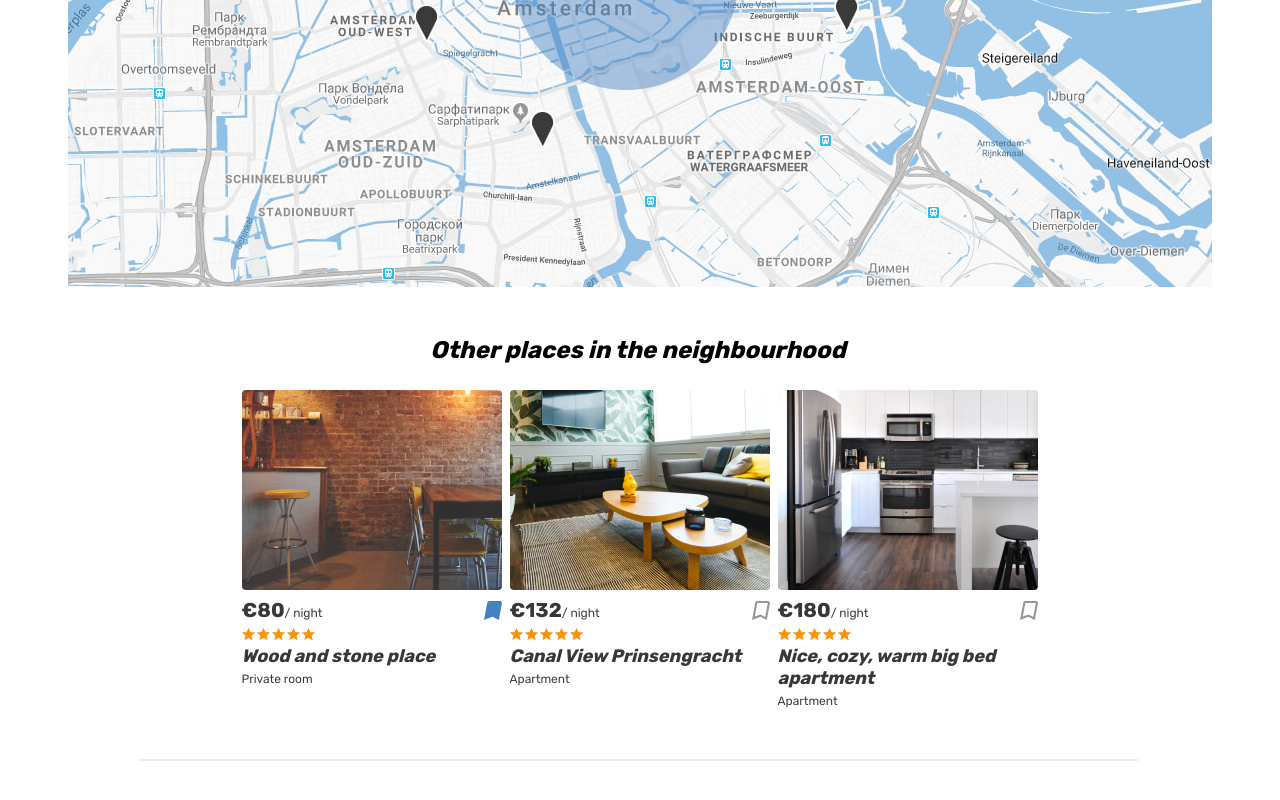
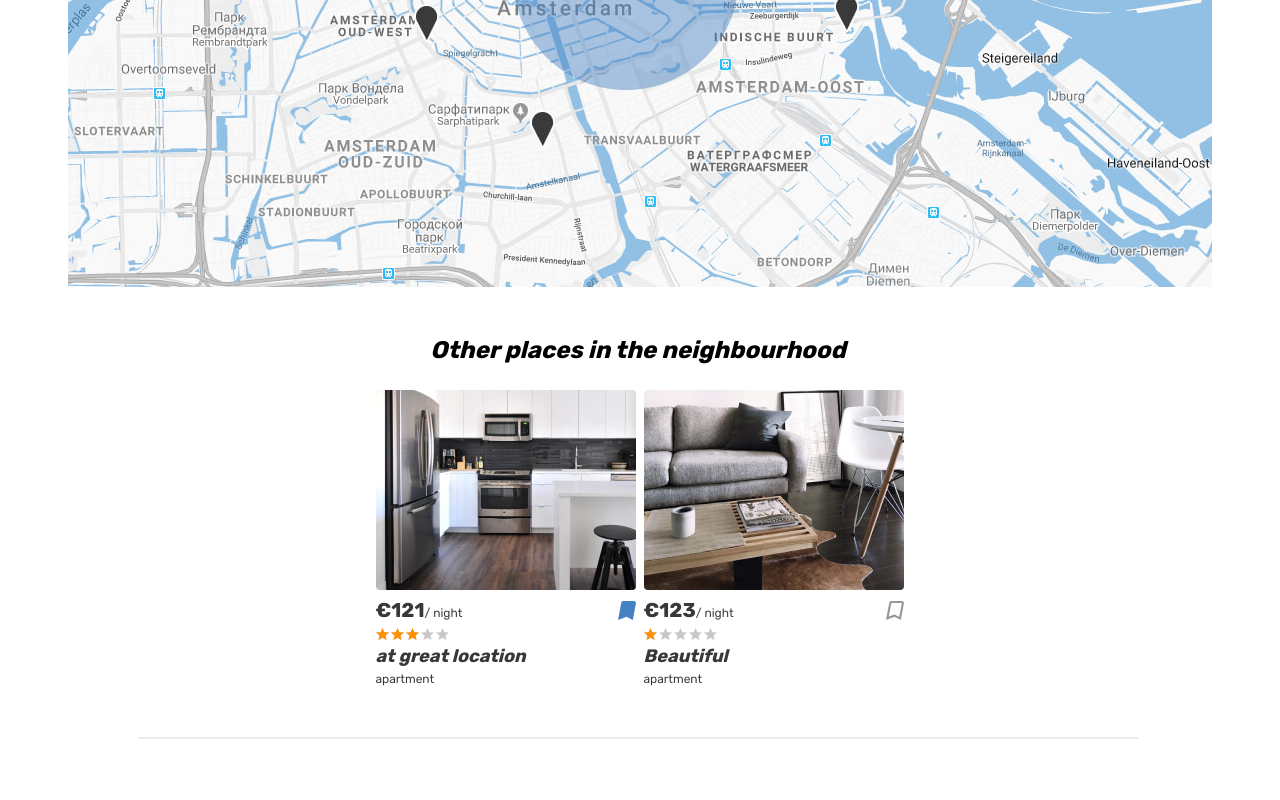
Before and after one commit to gdunaev/-------------, a React app: page /offer/1 in a window 1280 px wide. Shown: the part 2126-2926 px from the top of the page. Built offline with nearby package versions, Linux system fonts and the light colour scheme.

Commit message:
4.2.3. выводит предложения неподалеку

```diff
--- a/src/components/offer-card/offer-card.jsx
+++ b/src/components/offer-card/offer-card.jsx
@@ -7,7 +7,7 @@ import PropTypes from 'prop-types';
 
 const OfferCard = (props) => {
 
-  const {offer, onMouseOver} = props;
+  const {offer, onMouseOver, otherOffer} = props;
   const {id, price, isFavorite, isPremium, title, type, rating, previewImage} = offer;
 
   const ratingStyle = getRating(rating);
@@ -17,34 +17,42 @@ const OfferCard = (props) => {
   };
 
   return (
-    <article className="cities__place-card place-card" id = {id} onMouseOver={handleMouseOver}>
+    <article className={`${otherOffer ? `near-places__card` : `cities__place-card`} ${`place-card`}`} id = {id} onMouseOver={handleMouseOver}>
       <div className= {`place-card__mark ${!isPremium && `visually-hidden`}`}>
         <span>Premium</span>
       </div>
-      <div className="cities__image-wrapper place-card__image-wrapper">
+      <div className={`${otherOffer ? `near-places__image-wrapper` : `cities__image-wrapper`} ${`place-card__image-wrapper`}`}>
         <Link to="#">
-          <img className="place-card__image" src={previewImage} width="260" height="200" alt="Place image"/>
+          <img className="place-card__image"
+          src={previewImage}
+          width="260"
+          height="200"
+          alt="Place image"/>
         </Link>
       </div>
+
       <div className="place-card__info">
         <div className="place-card__price-wrapper">
           <div className="place-card__price">
             <b className="place-card__price-value">&euro;{price}</b>
             <span className="place-card__price-text">&#47;&nbsp;night</span>
           </div>
+
           <button className= {`place-card__bookmark-button button ${isFavorite && `place-card__bookmark-button--active`}`} type="button">
             <svg className="place-card__bookmark-icon" width="18" height="19">
               <use xlinkHref="#icon-bookmark"></use>
             </svg>
-            <span className="visually-hidden">To bookmarks</span>
+            <span className="visually-hidden">{otherOffer ? `In` : `To` ` bookmarks`}</span>
           </button>
         </div>
+
         <div className="place-card__rating rating">
           <div className="place-card__stars rating__stars">
             <span style={ratingStyle}></span>
             <span className="visually-hidden">Rating</span>
           </div>
         </div>
+
         <h2 className="place-card__name">
           <Link to={`offer/${id}`}>{title}</Link>
         </h2>
@@ -57,8 +65,56 @@ const OfferCard = (props) => {
 OfferCard.propTypes = {
   offer: offerPropTypes,
   setStateActiveOffer: PropTypes.func,
-  onMouseOver: PropTypes.func
+  onMouseOver: PropTypes.func,
+  otherOffer: PropTypes.bool
 };
 
 
 export default OfferCard;
+
+
+{ /* <article className="near-places__card place-card">
+  <div className="near-places__image-wrapper place-card__image-wrapper">
+    <Link to="#">
+      <img
+        className="place-card__image"
+        src="img/room.jpg"
+        width="260"
+        height="200"
+        alt="Place image"
+      />
+    </Link>
+  </div>
+
+
+  <div className="place-card__info">
+    <div className="place-card__price-wrapper">
+
+    <div className="place-card__price">
+        <b className="place-card__price-value">&euro;80</b>
+        <span className="place-card__price-text">&#47;&nbsp;night</span>
+      </div>
+      <button
+        className="place-card__bookmark-button place-card__bookmark-button--active button"
+        type="button"
+      >
+        <svg className="place-card__bookmark-icon" width="18" height="19">
+          <use xlinkHref="#icon-bookmark"></use>
+        </svg>
+        <span className="visually-hidden">In bookmarks</span>
+      </button>
+    </div>
+
+    <div className="place-card__rating rating">
+      <div className="place-card__stars rating__stars">
+        <span style={ratingStyle}></span>
+        <span className="visually-hidden">Rating</span>
+      </div>
+    </div>
+
+    <h2 className="place-card__name">
+      <Link to="#">Wood and stone place</Link>
+    </h2>
+    <p className="place-card__type">Private room</p>
+  </div>
+</article>; */ }
--- a/src/components/offer/offer.jsx
+++ b/src/components/offer/offer.jsx
@@ -5,13 +5,16 @@ import {useParams} from "react-router-dom";
 import {offers} from "../../mocks/offers-mock";
 import ReviewsList from "../reviews-list/reviews-list";
 import {comments} from "../../mocks/comments";
+import OfferCard from "../offer-card/offer-card";
 
+const QUANTITY_OTHER_PLACES = 3;
 
 const Offer = () => {
 
   const {id} = useParams();
-  const offer = offers.filter((value) => value.id === Number(id));
-  const {isPremium, price, maxAdults, bedrooms, title, type, rating} = offer[0];
+  const offer = offers.filter((value) => value.id === Number(id))[0];
+  const {isPremium, price, maxAdults, bedrooms, title, type, rating, city} = offer;
+  // const {name} = city;
 
   const reviews = comments.filter((value) => value.id === Number(id));
   const reviewsLength = reviews ? `${reviews.length}` : ``;
@@ -27,6 +30,13 @@ const Offer = () => {
   };
 
   const ratingStyle = getRating(rating);
+
+  // отбираем офферы по городу исключая наш, который отрисовываем
+  const otherOffers = offers.filter((currentOffer) => currentOffer.city.name === city.name && currentOffer !== offer).slice(0, QUANTITY_OTHER_PLACES);
+
+  const handleMouseOver = () => {
+    // setActiveOffer(offer);
+  };
 
   return (
     <>
@@ -226,10 +236,10 @@ const Offer = () => {
                   </div>
                 </div>
 
-
                 <section className="property__reviews reviews">
                   <h2 className="reviews__title">
-                    Reviews &middot; <span className="reviews__amount">{reviewsLength}</span>
+                    Reviews &middot;{` `}
+                    <span className="reviews__amount">{reviewsLength}</span>
                   </h2>
 
                   <ReviewsList reviews={reviews} />
@@ -377,7 +387,6 @@ const Offer = () => {
                     </div>
                   </form>
                 </section>
-
               </div>
             </div>
             <section className="property__map map"></section>
@@ -388,146 +397,16 @@ const Offer = () => {
                 Other places in the neighbourhood
               </h2>
               <div className="near-places__list places__list">
-                <article className="near-places__card place-card">
-                  <div className="near-places__image-wrapper place-card__image-wrapper">
-                    <Link to="#">
-                      <img
-                        className="place-card__image"
-                        src="img/room.jpg"
-                        width="260"
-                        height="200"
-                        alt="Place image"
-                      />
-                    </Link>
-                  </div>
-                  <div className="place-card__info">
-                    <div className="place-card__price-wrapper">
-                      <div className="place-card__price">
-                        <b className="place-card__price-value">&euro;80</b>
-                        <span className="place-card__price-text">
-                          &#47;&nbsp;night
-                        </span>
-                      </div>
-                      <button
-                        className="place-card__bookmark-button place-card__bookmark-button--active button"
-                        type="button"
-                      >
-                        <svg
-                          className="place-card__bookmark-icon"
-                          width="18"
-                          height="19"
-                        >
-                          <use xlinkHref="#icon-bookmark"></use>
-                        </svg>
-                        <span className="visually-hidden">In bookmarks</span>
-                      </button>
-                    </div>
-                    <div className="place-card__rating rating">
-                      <div className="place-card__stars rating__stars">
-                        <span style={ratingStyle}></span>
-                        <span className="visually-hidden">Rating</span>
-                      </div>
-                    </div>
-                    <h2 className="place-card__name">
-                      <Link to="#">Wood and stone place</Link>
-                    </h2>
-                    <p className="place-card__type">Private room</p>
-                  </div>
-                </article>
 
-                <article className="near-places__card place-card">
-                  <div className="near-places__image-wrapper place-card__image-wrapper">
-                    <Link to="#">
-                      <img
-                        className="place-card__image"
-                        src="img/apartment-02.jpg"
-                        width="260"
-                        height="200"
-                        alt="Place image"
-                      />
-                    </Link>
-                  </div>
-                  <div className="place-card__info">
-                    <div className="place-card__price-wrapper">
-                      <div className="place-card__price">
-                        <b className="place-card__price-value">&euro;132</b>
-                        <span className="place-card__price-text">
-                          &#47;&nbsp;night
-                        </span>
-                      </div>
-                      <button
-                        className="place-card__bookmark-button button"
-                        type="button"
-                      >
-                        <svg
-                          className="place-card__bookmark-icon"
-                          width="18"
-                          height="19"
-                        >
-                          <use xlinkHref="#icon-bookmark"></use>
-                        </svg>
-                        <span className="visually-hidden">To bookmarks</span>
-                      </button>
-                    </div>
-                    <div className="place-card__rating rating">
-                      <div className="place-card__stars rating__stars">
-                        <span style={ratingStyle}></span>
-                        <span className="visually-hidden">Rating</span>
-                      </div>
-                    </div>
-                    <h2 className="place-card__name">
-                      <Link to="#">Canal View Prinsengracht</Link>
-                    </h2>
-                    <p className="place-card__type">Apartment</p>
-                  </div>
-                </article>
+                {otherOffers.map((currentOffer) => (
+                  <OfferCard
+                    key={currentOffer.id}
+                    offer={currentOffer}
+                    otherOffer={true}
+                    onMouseOver = {handleMouseOver}
+                  />
+                ))}
 
-                <article className="near-places__card place-card">
-                  <div className="near-places__image-wrapper place-card__image-wrapper">
-                    <Link to="#">
-                      <img
-                        className="place-card__image"
-                        src="img/apartment-03.jpg"
-                        width="260"
-                        height="200"
-                        alt="Place image"
-                      />
-                    </Link>
-                  </div>
-                  <div className="place-card__info">
-                    <div className="place-card__price-wrapper">
-                      <div className="place-card__price">
-                        <b className="place-card__price-value">&euro;180</b>
-                        <span className="place-card__price-text">
-                          &#47;&nbsp;night
-                        </span>
-                      </div>
-                      <button
-                        className="place-card__bookmark-button button"
-                        type="button"
-                      >
-                        <svg
-                          className="place-card__bookmark-icon"
-                          width="18"
-                          height="19"
-                        >
-                          <use xlinkHref="#icon-bookmark"></use>
-                        </svg>
-                        <span className="visually-hidden">To bookmarks</span>
-                      </button>
-                    </div>
-                    <div className="place-card__rating rating">
-                      <div className="place-card__stars rating__stars">
-                        <span style={ratingStyle}></span>
-                        <span className="visually-hidden">Rating</span>
-                      </div>
-                    </div>
-                    <h2 className="place-card__name">
-                      <Link to="#">Nice, cozy, warm big bed apartment</Link>
-                    </h2>
-                    <p className="place-card__type">Apartment</p>
-                  </div>
-                </article>
               </div>
             </section>
           </div>
--- a/src/components/reviews-list/reviews-list.jsx
+++ b/src/components/reviews-list/reviews-list.jsx
@@ -9,9 +9,9 @@ const ReviewsList = (props) => {
 
   return (
     <ul className="reviews__list">
-       {reviews.map((review) => (
-            <Reviews key={`${review.user.id}-${review.date}`} review={review}/>
-          ))}
+      {reviews.map((review) => (
+        <Reviews key={`${review.user.id}-${review.date}`} review={review} />
+      ))}
     </ul>
   );
 };
```
